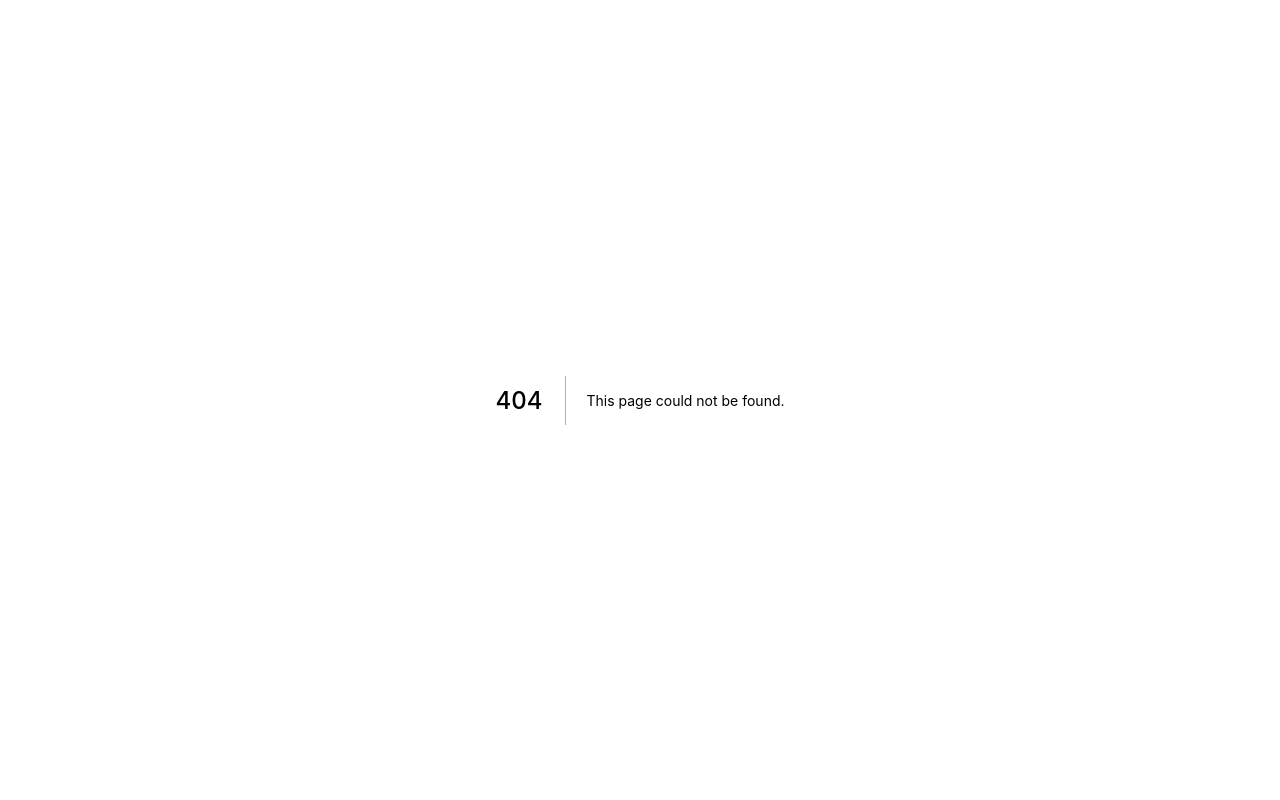
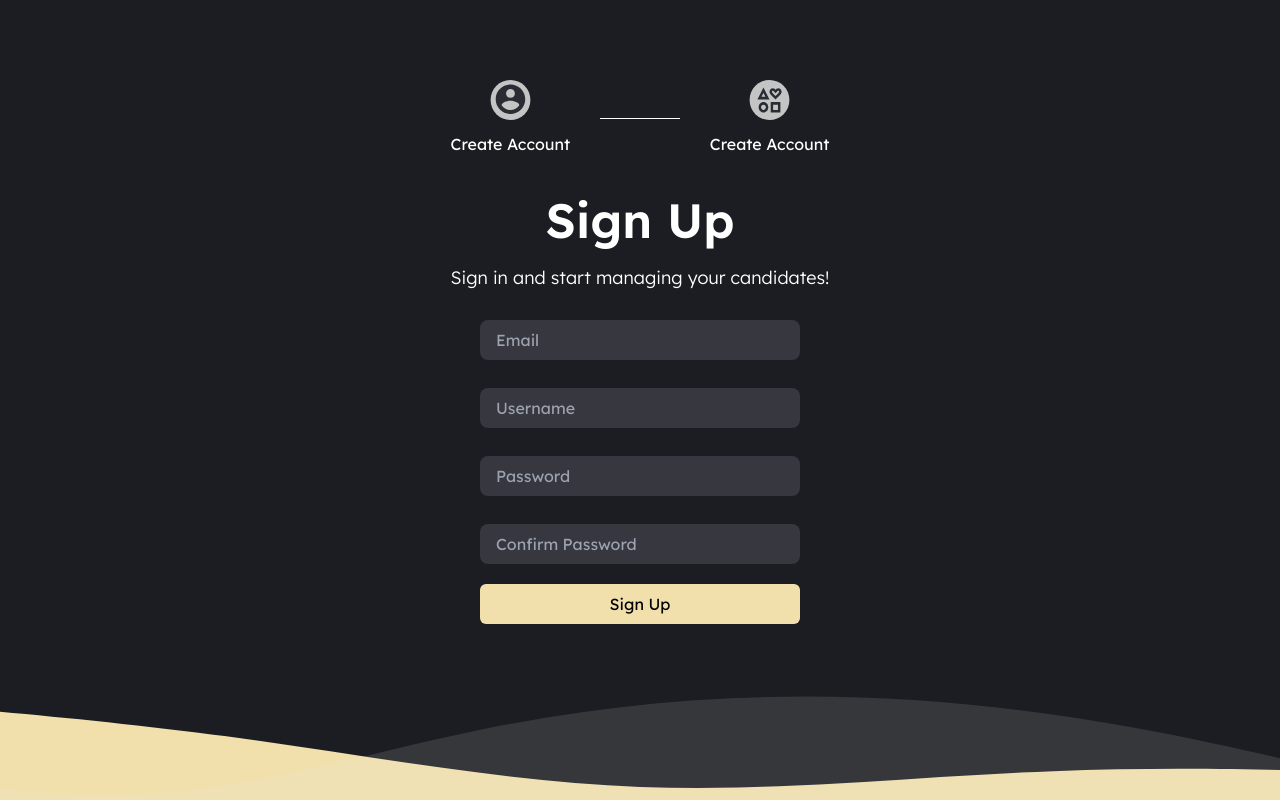
Before and after one commit to armyantsAA/pyaw-mal, a Next.js app: page /signup in a window 1280 px wide. Before the commit this address had no page. Built offline with nearby package versions, Linux system fonts and the light colour scheme.

Commit message:
feat: Styled signup page

```diff
--- /dev/null
+++ b/pages/signup.js
@@ -0,0 +1,68 @@
+import Image from 'next/image'
+
+const Input = ({ placeholder }) => {
+    return (
+        <input
+            className="bg-[#36373F] py-2 px-4 rounded-lg text-white"
+            type="text"
+            placeholder={placeholder}
+        />
+    )
+}
+
+const signup = () => {
+    return (
+        <div className="text-white w-full h-screen relative grid place-items-center">
+            <main className="text-center -top-12 relative">
+                <div className="flex justify-between items-center mb-10">
+                    <div className="flex flex-col gap-3">
+                        <Image
+                            width={40}
+                            height={40}
+                            src="/images/signup.svg"
+                            alt="sign up"
+                        />
+                        <p>Create Account</p>
+                    </div>
+                    <div className="w-20 h-[0.5px] bg-white"></div>
+                    <div className="flex flex-col gap-3">
+                        <Image
+                            width={40}
+                            height={40}
+                            src="/images/interests.svg"
+                            alt="sign up"
+                        />
+                        <p>Create Account</p>
+                    </div>
+                </div>
+                <h1 className="my-5 text-5xl font-semibold">Sign Up</h1>
+                <p className="text-lg mb-7 font-light">
+                    Sign in and start managing your candidates!
+                </p>
+
+                <div className="flex flex-col gap-5 w-80 mx-auto">
+                    <div className="flex flex-col gap-7">
+                        <Input placeholder={'Email'} />
+                        <Input placeholder={'Username'} />
+                        <Input placeholder={'Password'} />
+                        <Input placeholder={'Confirm Password'} />
+                    </div>
+
+                    <button className="bg-tertiary text-black py-2 rounded-md">
+                        Sign Up
+                    </button>
+                </div>
+            </main>
+            <div className="h-36 fixed w-full -bottom-10 left-0 ">
+                <Image
+                    src="/images/waves.svg"
+                    alt="waves"
+                    layout="fill"
+                    objectFit="cover"
+                />
+            </div>
+        </div>
+    )
+}
+
+export default signup
```
Also changed, not shown: public/images/interests.svg (added), public/images/signup.svg (added).
